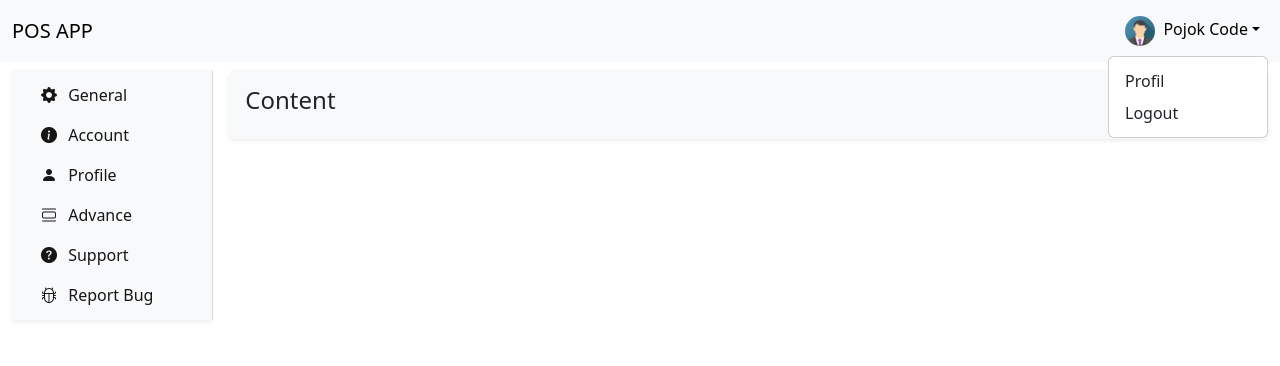
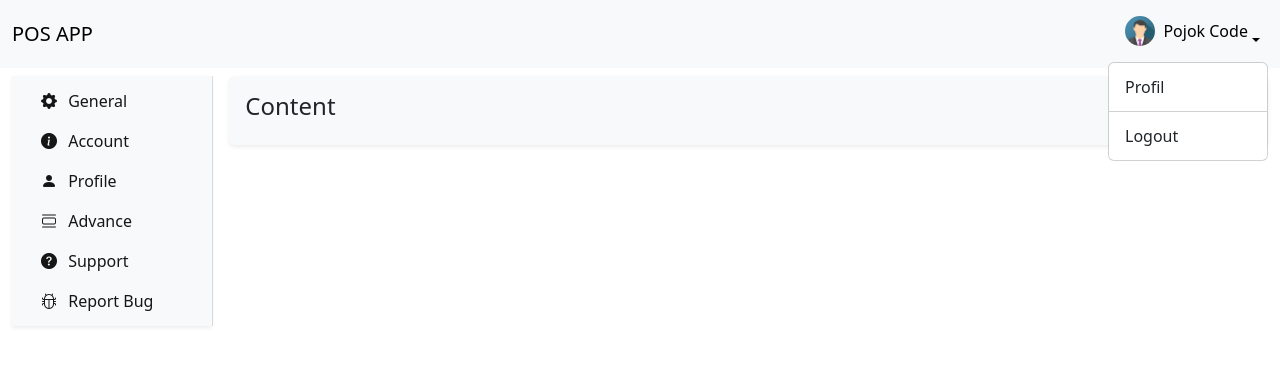
Before and after one commit to trianandafajar/react-bootstrap-treesidebar, a React (Vite) app: page / in a window 1280 px wide. Both pictures are taken after a click on the button "Pojok Code". Shown: the top 366 px of the page. Built offline with nearby package versions, Linux system fonts and the light colour scheme.

Commit message:
Navbar Efeciensi

```diff
--- a/src/components/NavbarComponents.jsx
+++ b/src/components/NavbarComponents.jsx
@@ -10,26 +10,25 @@ const NavbarComponents = () => {
           <Nav>
             <NavDropdown
               title={
-                <>
+                <span className="d-inline-flex align-items-center">
                   <Image
                     src="/img/img_avatar.png"
                     alt="User Avatar"
+                    title="User Avatar"
                     roundedCircle
                     width={30}
+                    height={30}
                     className="me-2"
                   />
                   Pojok Code
-                </>
+                </span>
               }
-              id="collapsible-nav-dropdown"
+              id="user-nav-dropdown"
               align="end"
             >
-              <NavDropdown.Item eventKey="profile" href="#">
-                Profil
-              </NavDropdown.Item>
-              <NavDropdown.Item eventKey="logout" href="/logout">
-                Logout
-              </NavDropdown.Item>
+              <NavDropdown.Item href="#">Profil</NavDropdown.Item>
+              <NavDropdown.Divider />
+              <NavDropdown.Item href="/logout">Logout</NavDropdown.Item>
             </NavDropdown>
           </Nav>
         </Navbar.Collapse>
```
